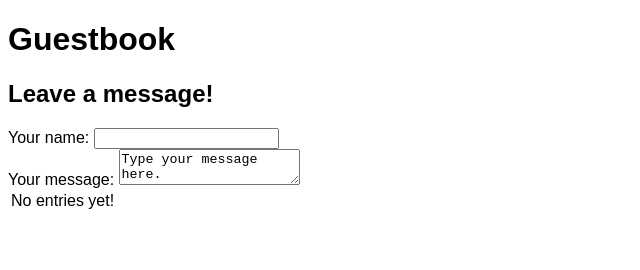
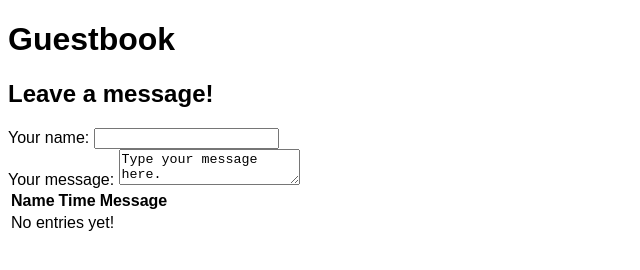
Before and after one commit to kjpion/guestbook-demo, a plain HTML site: page index.htm in a window 1280 px wide. Shown: the whole page, without its empty margins (0-640 px from the left). Drawn offline with Linux system fonts and the light colour scheme.

Commit message:
Added table header

```diff
--- a/index.htm
+++ b/index.htm
@@ -22,7 +22,12 @@
 
     <table id="entries">
         <tr>
-            <td>No entries yet!</td>
+            <th>Name</th>
+            <th>Time</th>
+            <th>Message</th>
+        </tr>
+        <tr>
+            <td colspan="3" id="placeholder">No entries yet!</td>
         </tr>
     </table>
 </body>
```
